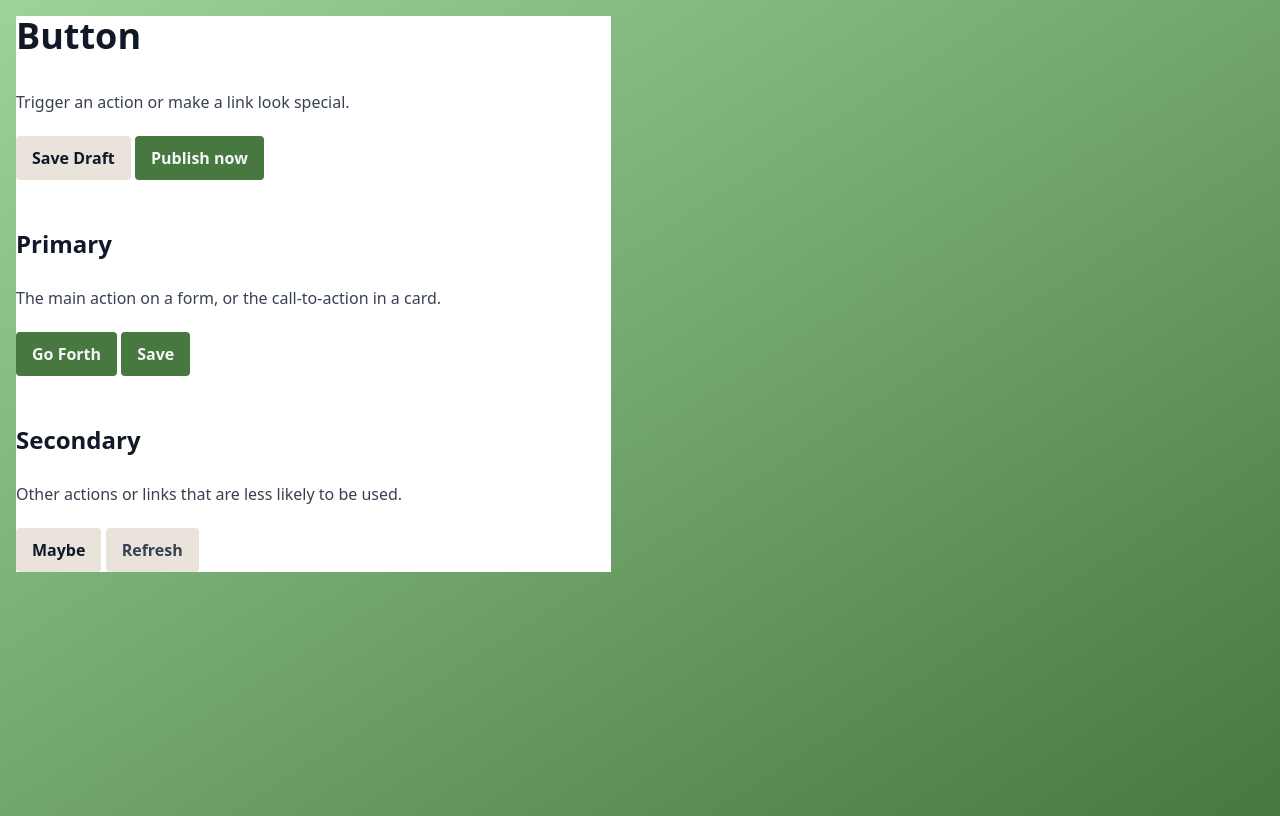
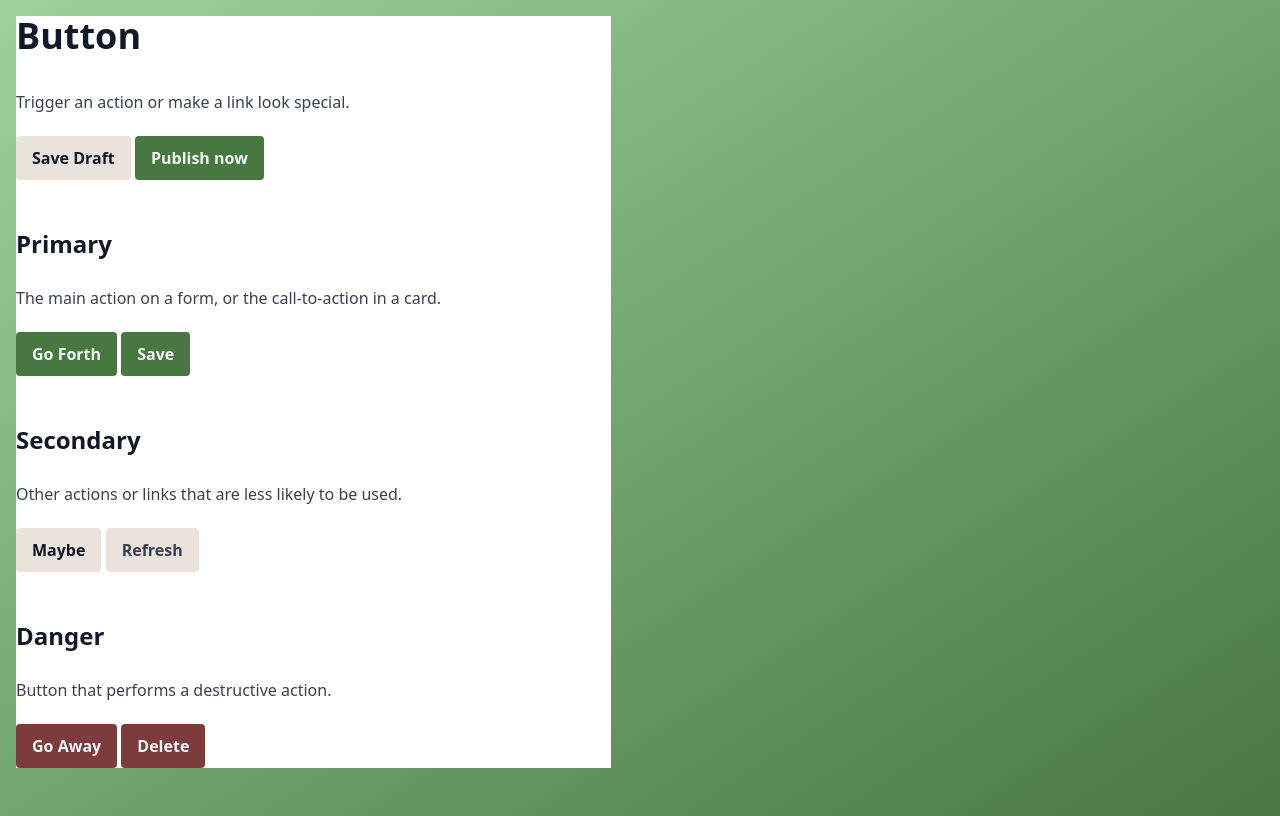
Before and after one commit to smolblog/design-book, a SvelteKit app: page /button in a window 1280 px wide. Built offline with nearby package versions, Linux system fonts and the light colour scheme.

Commit message:
Add danger button

```diff
--- a/src/routes/button/+page.svelte
+++ b/src/routes/button/+page.svelte
@@ -20,4 +20,10 @@
 	<p>Other actions or links that are less likely to be used.</p>
 
 	<p><Button href="#">Maybe</Button> <Button action={() => {}}>Refresh</Button></p>
+
+	<h2>Danger</h2>
+
+	<p>Button that performs a destructive action.</p>
+
+	<p><Button href="#" variant="danger">Go Away</Button> <Button action={() => {}} variant="danger">Delete</Button></p>
 </div>
```
